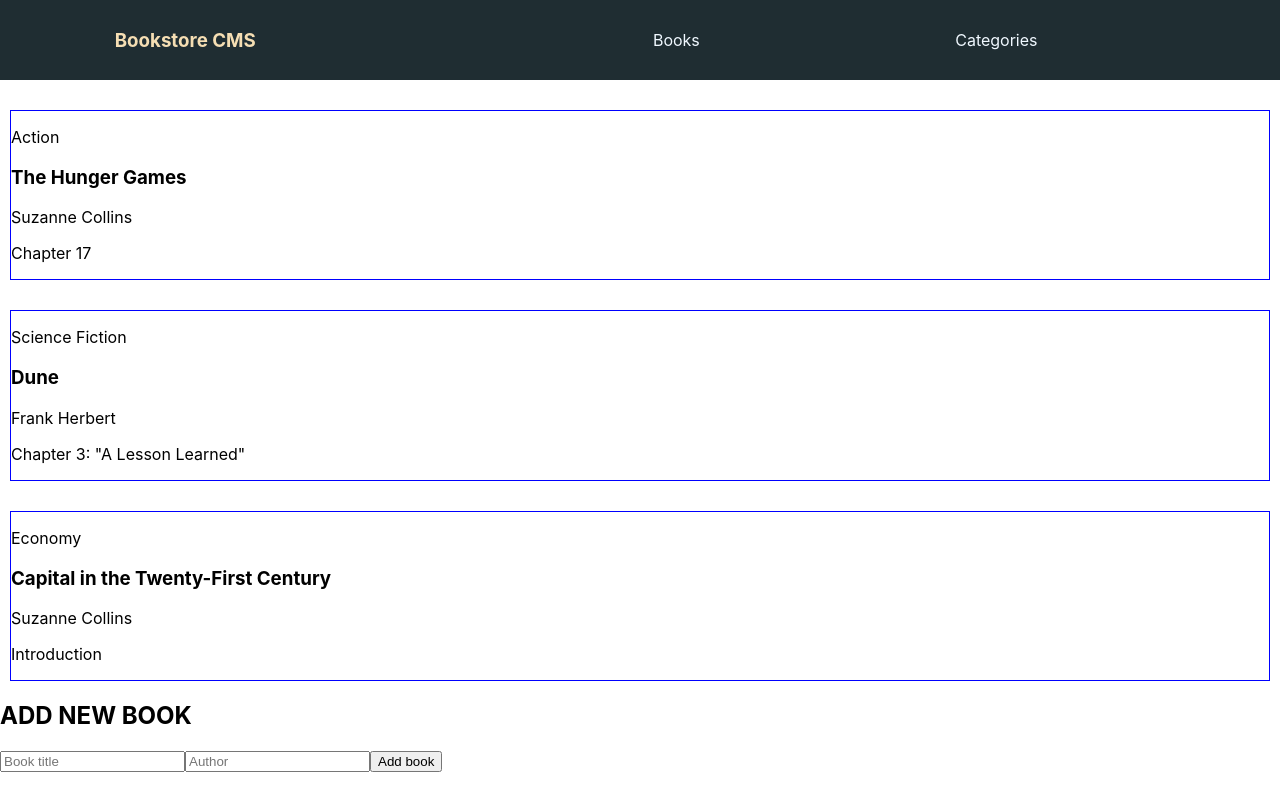
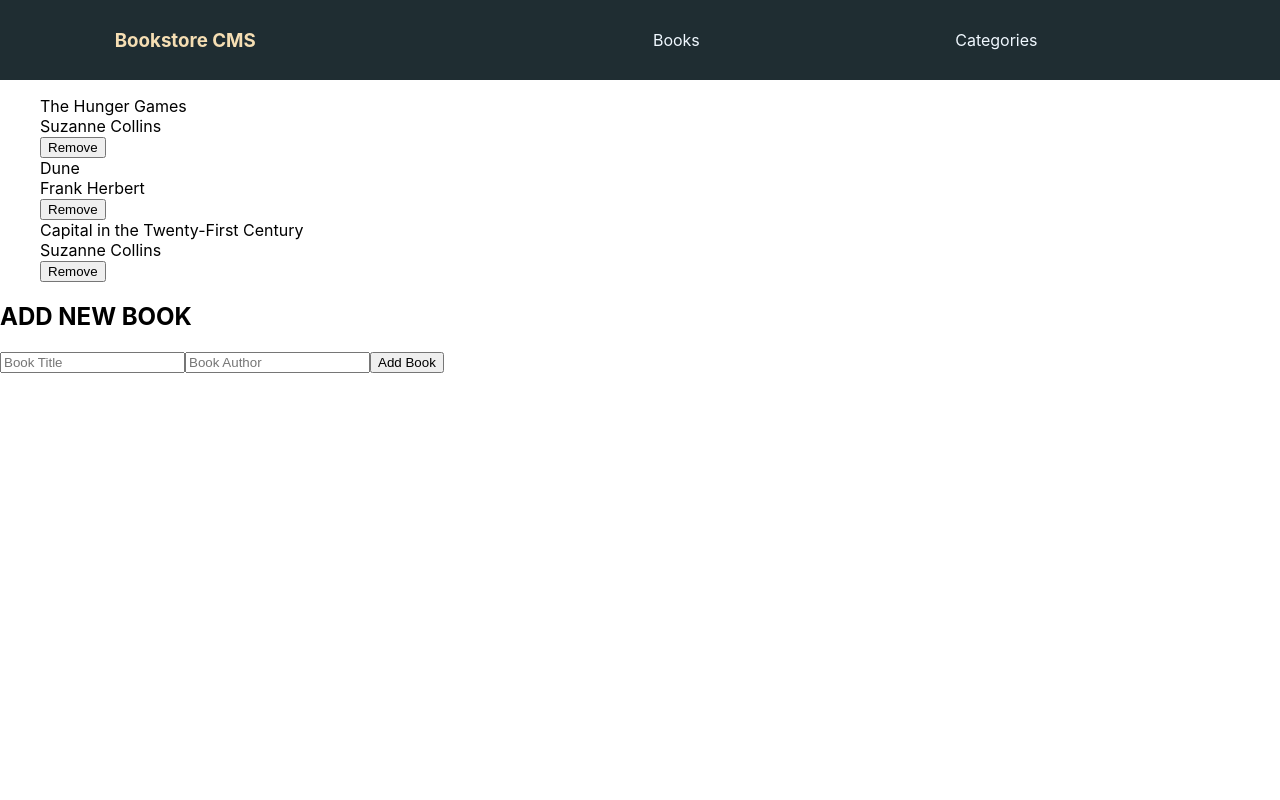
Before and after one commit to Kimutai01/bookstore, a React (Create React App) app: page / in a window 1280 px wide. Built offline with nearby package versions, Linux system fonts and the light colour scheme.

Commit message:
Add useDispatch

```diff
--- a/package.json
+++ b/package.json
@@ -7,6 +7,7 @@
     "@testing-library/jest-dom": "^5.16.4",
     "@testing-library/react": "^13.3.0",
     "@testing-library/user-event": "^13.5.0",
+    "prop-types": "^15.8.1",
     "react": "^18.2.0",
     "react-dom": "^18.2.0",
     "react-redux": "^8.0.2",
--- a/src/App.js
+++ b/src/App.js
@@ -1,23 +1,23 @@
-/* eslint-disable no-unused-vars */
-import './App.css';
-import { useState } from 'react';
+import React from 'react';
 import { BrowserRouter as Router, Route, Routes } from 'react-router-dom';
+import { useSelector } from 'react-redux';
 import Books from './components/Books';
-import Categories from './components/Categories';
+import Category from './components/Categories';
 import Navbar from './components/Navbar';
 
-function App() {
+const BookContainer = () => {
+  const books = useSelector((state) => state.BookReducer);
   return (
     <Router>
-      <div>
+      <div className="div">
         <Navbar />
         <Routes>
-          <Route path="/" element={<Books />} />
-          <Route path="/categories" element={<Categories />} />
+          <Route path="/" exact element={<Books books={books} />} />
+          <Route path="/categories" element={<Category />} />
         </Routes>
       </div>
     </Router>
   );
-}
+};
 
-export default App;
+export default BookContainer;
--- a/src/components/AddBook.js
+++ b/src/components/AddBook.js
@@ -1,18 +1,58 @@
+import React, { useState } from 'react';
+import { useDispatch } from 'react-redux';
+import { nanoid } from '@reduxjs/toolkit';
+import { addBook } from '../redux/books/book';
 
+const AddBook = () => {
+  const dispatch = useDispatch();
+  const [book, setBook] = useState({
+    title: '',
+    author: '',
+    id: nanoid(),
+  });
+  const handleChange = (e) => {
+    const inputs = e.target.name;
+    if (inputs === 'title') {
+      setBook({ title: e.target.value, author: book.author });
+    }
+    if (inputs === 'author') {
+      setBook({ title: book.title, author: e.target.value });
+    }
+  };
 
-const AddBook = () => (
-  <div>
-    <div className="Add-form">
-      <h2 className="form-title">ADD NEW BOOK</h2>
-      <form className="add-book-form">
-        <input type="text" placeholder="Book title" required />
-        <input type="text" placeholder="Author" required />
-        <button type="submit" className="submit-button">
-          Add book
+  const handleSubmit = (e) => {
+    e.preventDefault();
+    dispatch(addBook(book));
+  };
+
+  return (
+    <div className="inputContainer">
+      <h2 className="FormText">ADD NEW BOOK</h2>
+      <form>
+        <input
+          type="text"
+          name="title"
+          className="inputTitle"
+          onChange={handleChange}
+          placeholder="Book Title"
+          id="input0"
+          required
+        />
+        <input
+          type="text"
+          name="author"
+          className="inputAuthor"
+          onChange={handleChange}
+          placeholder="Book Author"
+          id="input1"
+          required
+        />
+        <button type="submit" className="FormBtn" onClick={handleSubmit}>
+          Add Book
         </button>
       </form>
     </div>
-  </div>
-);
+  );
+};
 
 export default AddBook;
--- a/src/components/Book.js
+++ b/src/components/Book.js
@@ -1,15 +1,34 @@
-/* eslint-disable react/prop-types */
 import React from 'react';
+import PropTypes from 'prop-types';
+import { useDispatch } from 'react-redux';
+import { removeBook } from '../redux/books/book';
 
-const Book = ({
-  title, author, category, chapter,
-}) => (
-  <div className="single-book">
-    <p>{category}</p>
-    <h3>{title}</h3>
-    <p>{author}</p>
-    <p>{chapter}</p>
-  </div>
-);
+const Book = ({ book }) => {
+  const dispatch = useDispatch();
+  const { id } = book;
+  const handleRemove = () => dispatch(removeBook(id));
+  return (
+    <>
+      <div>{book.title}</div>
+      <div>{book.author}</div>
+      <button
+        type="button"
+        className="updateBtn"
+        id={id}
+        onClick={handleRemove}
+      >
+        Remove
+      </button>
+    </>
+  );
+};
 
+Book.propTypes = {
+  book: PropTypes.shape({
+    id: PropTypes.string.isRequired,
+    title: PropTypes.string.isRequired,
+    author: PropTypes.string.isRequired,
+    // category: PropTypes.string.isRequired,
+  }).isRequired,
+};
 export default Book;
--- a/src/components/Books.js
+++ b/src/components/Books.js
@@ -1,46 +1,28 @@
-/* eslint-disable no-unused-vars */
-/* eslint-disable react/jsx-key */
-import React, { useState } from 'react';
-import { useSelector } from 'react-redux';
+import React from 'react';
+import PropTypes from 'prop-types';
+import Book from './Book';
 import AddBook from './AddBook';
-import Book from './Book';
-import { selectAllBooks } from '../redux/books/book';
 
-const Books = () => {
-  // const [books, setBooks] = useState([
-  //   {
-  //     title: 'The Hunger Games',
-  //     author: 'Suzanne Collins',
-  //     category: 'Action',
-  //     chapter: 'Chapter 17',
-  //   },
-  //   {
-  //     title: 'Dune',
-  //     author: 'Frank Herbert',
-  //     category: 'Science Fiction',
-  //     chapter: 'Chapter 3: "A Lesson Learned"',
-  //   },
-  //   {
-  //     title: 'Capital in the Twenty-First Century',
-  //     author: 'Suzanne Collins',
-  //     category: 'Economy',
-  //     chapter: 'Introduction',
-  //   },
-  // ]);
-  const books = useSelector(selectAllBooks);
-  return (
-    <div>
+const Books = ({ books }) => (
+  <>
+    <ul className="book-content">
       {books.map((book) => (
-        <Book
-          title={book.title}
-          author={book.author}
-          category={book.category}
-          chapter={book.chapter}
-        />
+        <Book key={book.id} book={book} />
       ))}
-      <AddBook />
-    </div>
-  );
+    </ul>
+    <AddBook />
+  </>
+);
+
+Books.propTypes = {
+  books: PropTypes.arrayOf(
+    PropTypes.shape({
+      id: PropTypes.string,
+      title: PropTypes.string,
+      author: PropTypes.string,
+      category: PropTypes.string,
+    }).isRequired,
+  ).isRequired,
 };
 
 export default Books;
--- a/src/components/Categories.js
+++ b/src/components/Categories.js
@@ -1,11 +1,21 @@
 import React from 'react';
+import { useDispatch, useSelector } from 'react-redux';
+import { categories } from '../redux/categories/categories';
 
-const Categories = () => (
-  <div>
-    <button type="button" className="check-status">
-      check Status
-    </button>
-  </div>
-);
+const Category = () => {
+  const category = useSelector((state) => state.CategoryReducer);
+  const dispatch = useDispatch();
+  const handleSubmit = () => dispatch(categories());
+  return (
+    <div>
+      <>
+        <h1>{category}</h1>
+        <button type="button" className="updateBtn" onClick={handleSubmit}>
+          Check status
+        </button>
+      </>
+    </div>
+  );
+};
 
-export default Categories;
+export default Category;
--- a/src/redux/books/book.js
+++ b/src/redux/books/book.js
@@ -1,72 +1,54 @@
 // const initialState = [];
-// const ADD_BOOK = './books/ADD_BOOK';
-// const REMOVE_BOOK = './books/REMOVE_BOOK';
+import { nanoid } from '@reduxjs/toolkit';
 
-// const bookSlice = (state = initialState, action) => {
-//   switch (action.type) {
-//     case ADD_BOOK: {
-//       const newState = {
-//         id: Math.floor(Math.random() * 1000),
-//         title: action.book.title,
-//         author: action.book.author,
-//         category: action.book.category,
-//       };
-//       return [...state, newState];
-//     }
-//     case REMOVE_BOOK: {
-//       const remove = state.filter((book) => book[0] !== action.id);
-//       return remove;
-//     }
-//     default:
-//       return state;
-//   }
-// };
-// export const addBookFunc = (book) => ({
-//   type: ADD_BOOK,
-//   book,
-// });
-
-// export const removeBookFunc = (id) => ({
-//   type: REMOVE_BOOK,
-//   id,
-// });
-
-// export default bookSlice.reducer;
-
-import { createSlice } from "@reduxjs/toolkit";
+const ADD_BOOK = './books/ADD_BOOK';
+const REMOVE_BOOK = './books/REMOVE_BOOK';
 
 const initialState = [
   {
-    title: "The Hunger Games",
-    author: "Suzanne Collins",
-    category: "Action",
-    chapter: "Chapter 17",
+    id: 1,
+    title: 'The Hunger Games',
+    author: 'Suzanne Collins',
   },
   {
-    title: "Dune",
-    author: "Frank Herbert",
-    category: "Science Fiction",
-    chapter: 'Chapter 3: "A Lesson Learned"',
+    id: 2,
+    title: 'Dune',
+    author: 'Frank Herbert',
   },
   {
-    title: "Capital in the Twenty-First Century",
-    author: "Suzanne Collins",
-    category: "Economy",
-    chapter: "Introduction",
+    id: 3,
+    title: 'Capital in the Twenty-First Century',
+    author: 'Suzanne Collins',
   },
 ];
 
-const bookSlice = createSlice({
-  name: "books",
-  initialState,
-  reducer: {
-    bookAdded: (state, action) => {
-      state.push(action.payload);
-    },
-  },
+const BookReducer = (state = initialState, action) => {
+  switch (action.type) {
+    case ADD_BOOK: {
+      const newState = [
+        {
+          id: nanoid(),
+          title: action.book.title,
+          author: action.book.author,
+        },
+      ];
+      return state.concat(newState);
+    }
+
+    case REMOVE_BOOK: {
+      const remove = state.filter((book) => book.id !== action.id);
+      return remove;
+    }
+
+    default:
+      return state;
+  }
+};
+
+export const addBook = (book) => ({ type: ADD_BOOK, book });
+
+export const removeBook = (id) => ({
+  type: REMOVE_BOOK,
+  id,
 });
-
-export const selectAllBooks = (state) => state.books;
-export const { bookAdded } = bookSlice.actions;
-
-export default bookSlice.reducer;
+export default BookReducer;
--- a/src/redux/categories/categories.js
+++ b/src/redux/categories/categories.js
@@ -1,12 +1,15 @@
-const CHECK_STATUS = './categories/CHECK_STATUS';
+const CHECK_STATUS = './Categories/CHECK_STATUS';
 
-const categorySlice = (state = [], action) => {
+const CategoryReducer = (state = [], action) => {
   switch (action.type) {
     case CHECK_STATUS:
-      return 'Under Construction';
+      return 'Under construction';
+
     default:
       return state;
   }
 };
 
-export default categorySlice;
+export const categories = () => ({ type: CHECK_STATUS });
+
+export default CategoryReducer;
--- a/src/redux/configureStore.js
+++ b/src/redux/configureStore.js
@@ -1,10 +1,13 @@
 import { configureStore } from '@reduxjs/toolkit';
-import bookReducer from './books/book';
+import { combineReducers } from 'redux';
+// import thunk from 'redux-thunk';
+import BookReducer from './books/book';
+import CategoryReducer from './categories/categories';
 
-const store = configureStore({
-  reducer: {
-    books: bookReducer,
-  },
+const rootReducer = combineReducers({
+  BookReducer,
+  CategoryReducer,
 });
 
+const store = configureStore({ reducer: rootReducer });
 export default store;
```
Also changed, not shown: 1 other file (tests, documents, lock files or other folders).
